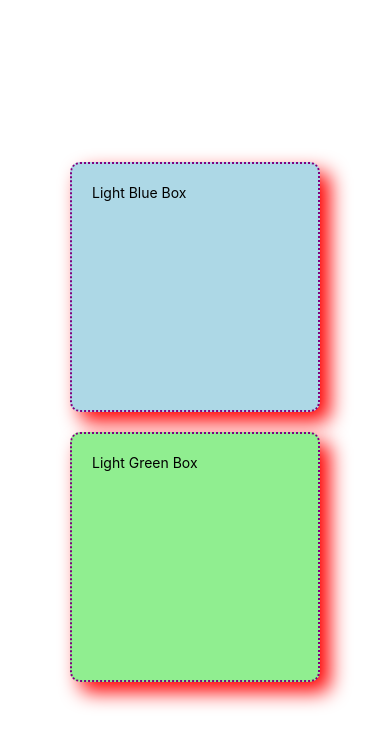
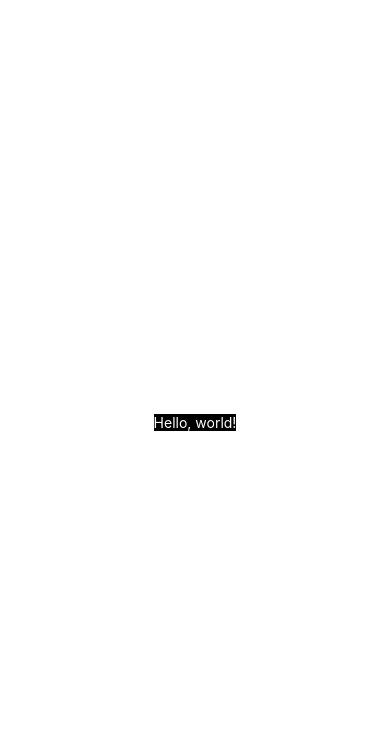
Before and after one commit to m-qasim-ali/react-native-learning, a React Native app: screen / in a window 390 px wide. Shown: the top 746 px of the page. Built offline with nearby package versions, Linux system fonts and the light colour scheme.

Commit message:
style inheritance

```diff
--- a/App.js
+++ b/App.js
@@ -16,28 +16,13 @@ import {
 import Greet from "./components/Greet";
 const uniImage = require("./assets/uni.jpg");
 
+// there is no css inheritance in react native as in web, but inheritance from same type of components is possible as from text to text child component
+
 export default function App() {
   return (
     <View style={styles.container}>
-      <View
-        style={[
-          styles.box,
-          styles.lightBlueBg,
-          styles.boxShadow,
-          styles.androidElevation,
-        ]}
-      >
-        <Text>Light Blue Box</Text>
-      </View>
-      <View
-        style={[
-          styles.box,
-          styles.lightGreenBg,
-          styles.boxShadow,
-          styles.androidElevation,
-        ]}
-      >
-        <Text>Light Green Box</Text>
+      <View style={styles.darkBg}>
+        <Text style={styles.textWhite}>Hello, world!</Text>
       </View>
       <StatusBar backgroundColor="red" />
     </View>
@@ -49,6 +34,12 @@ const styles = StyleSheet.create({
     flex: 1,
     justifyContent: "center",
     alignItems: "center",
+  },
+  darkBg: {
+    backgroundColor: "black",
+  },
+  textWhite: {
+    color: "white",
   },
   box: {
     width: 250,
@@ -76,3 +67,26 @@ const styles = StyleSheet.create({
     elevation: 20, // work on android only
   },
 });
+
+{
+  /* <View
+        style={[
+          styles.box,
+          styles.lightBlueBg,
+          styles.boxShadow,
+          styles.androidElevation,
+        ]}
+      >
+        <Text>Light Blue Box</Text>
+      </View>
+      <View
+        style={[
+          styles.box,
+          styles.lightGreenBg,
+          styles.boxShadow,
+          styles.androidElevation,
+        ]}
+      >
+        <Text>Light Green Box</Text>
+      </View> */
+}
```
